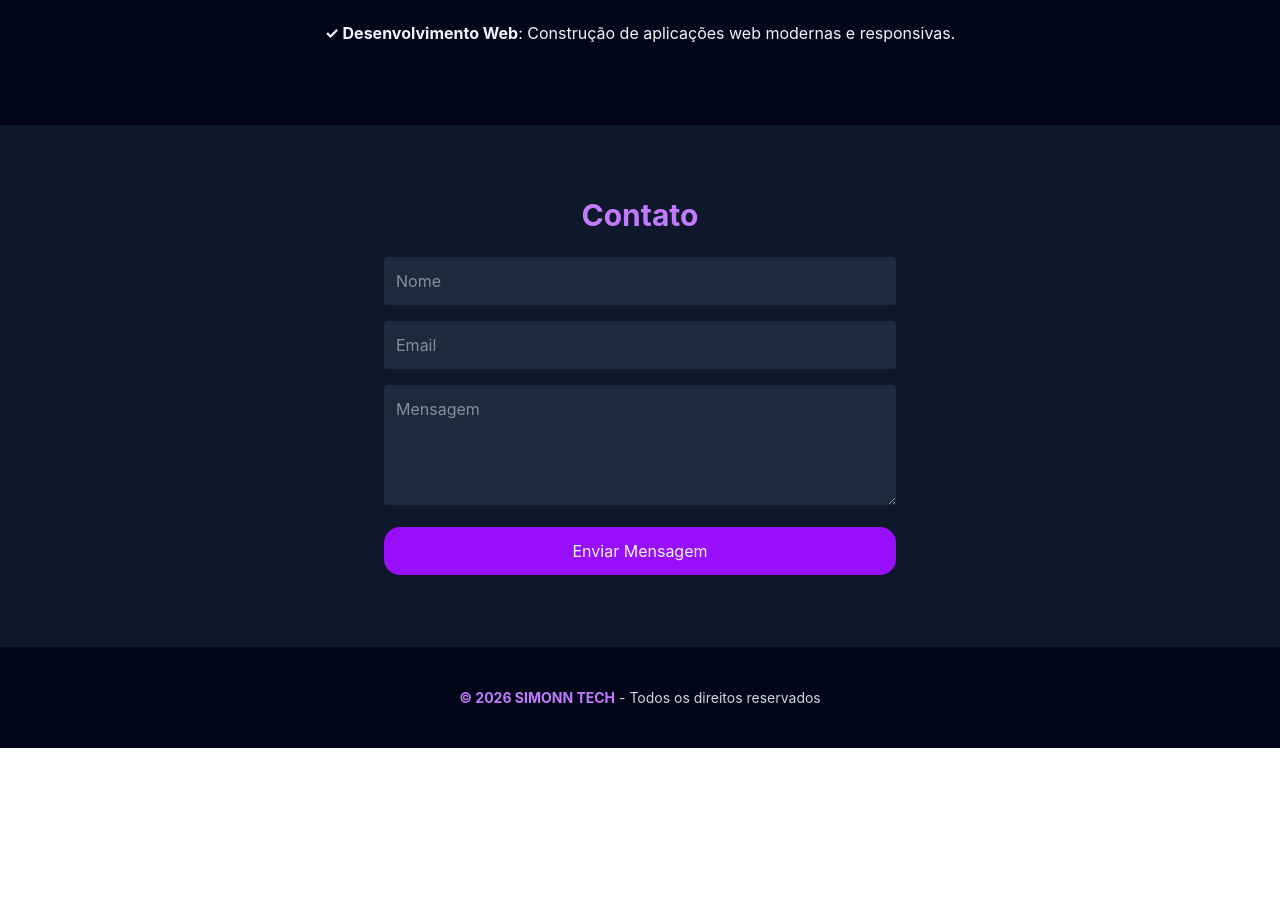
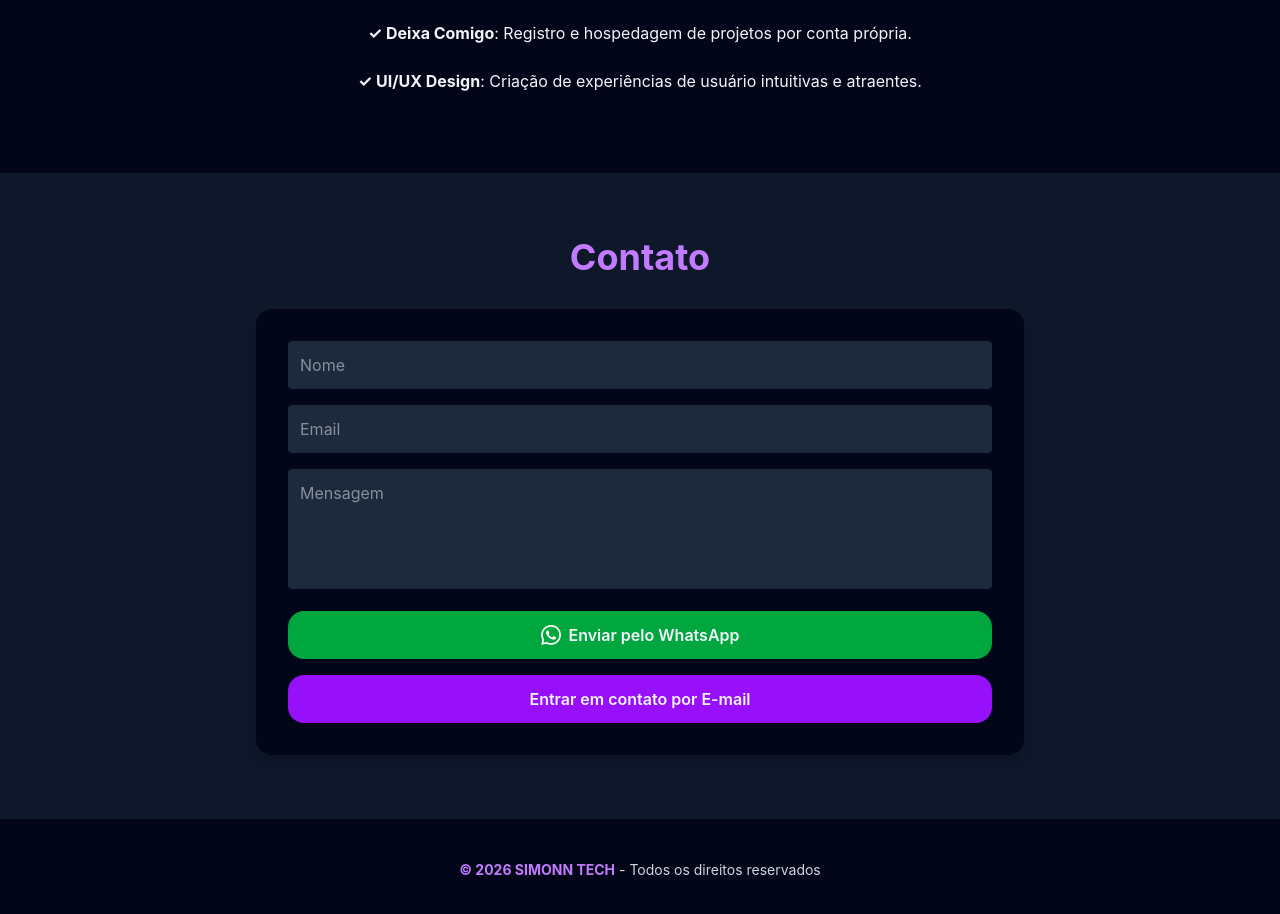
Before and after one commit to simonntech/portfolio, a React (Vite) app: page / in a window 1280 px wide. Shown: the part 4300-5214 px from the top of the page. Before the commit the page ends 5048 px from the top, so only its background shows below. Built offline with nearby package versions, Linux system fonts and the light colour scheme.

Commit message:
feat: enhance Contact section with WhatsApp and email submission functionality; update Skills section with new skills

```diff
--- a/src/sections/Contact.jsx
+++ b/src/sections/Contact.jsx
@@ -1,41 +1,181 @@
-function Contact() {
+import { useState } from "react";
+import whatsappIcon from "../assets/whatsapp.png";
+
+export default function Contact() {
+  const [formData, setFormData] = useState({
+    nome: "",
+    email: "",
+    mensagem: "",
+  });
+
+  const handleChange = (e) => {
+    setFormData({
+      ...formData,
+      [e.target.name]: e.target.value,
+    });
+  };
+
+  const handleWhatsAppSubmit = (e) => {
+    e.preventDefault();
+
+    const telefone = "5518996756464";
+
+    const texto = `
+Olá, meu nome é ${formData.nome}.
+
+Email: ${formData.email}
+
+Mensagem:
+${formData.mensagem}
+    `;
+
+    const mensagemFormatada = encodeURIComponent(texto);
+
+    const url = `https://wa.me/${telefone}?text=${mensagemFormatada}`;
+
+    window.open(url, "_blank");
+  };
+
+  const handleEmailClick = () => {
+    const email = "contato.simon.tech@gmail.com";
+
+    const assunto = "Contato pelo portfólio";
+
+    const corpo = `
+Nome: ${formData.nome}
+
+Email: ${formData.email}
+
+Mensagem:
+${formData.mensagem}
+    `;
+
+    const mailtoLink = `mailto:${email}?subject=${encodeURIComponent(
+      assunto
+    )}&body=${encodeURIComponent(corpo)}`;
+
+    window.location.href = mailtoLink;
+  };
+
   return (
-    <section id="contact" className="py-10 px-4 bg-slate-900">
-      <div className="max-w-xl mx-auto p-8 ">
-        <h2 className="text-3xl font-bold text-center mb-6 text-purple-400">
+    <section
+      id="contato"
+      className="bg-slate-900 py-16 px-6"
+    >
+      <div className="max-w-3xl mx-auto">
+
+        <h2 className="text-3xl md:text-4xl font-bold text-center text-purple-400 mb-8">
           Contato
         </h2>
 
-        <form className="space-y-4">
+        <form
+          onSubmit={handleWhatsAppSubmit}
+          className="
+            bg-slate-950
+            p-8
+            rounded-2xl
+            shadow-lg
+            space-y-4
+          "
+        >
           <input
             type="text"
+            name="nome"
             placeholder="Nome"
-            className="w-full p-3 rounded bg-slate-800"
+            value={formData.nome}
+            onChange={handleChange}
+            required
+            className="
+              w-full
+              p-3
+              rounded
+              bg-slate-800
+              focus:outline-none
+              focus:ring-2
+              focus:ring-purple-600
+            "
           />
 
           <input
             type="email"
+            name="email"
             placeholder="Email"
-            className="w-full p-3 rounded bg-slate-800"
+            value={formData.email}
+            onChange={handleChange}
+            required
+            className="
+              w-full
+              p-3
+              rounded
+              bg-slate-800
+              focus:outline-none
+              focus:ring-2
+              focus:ring-purple-600
+            "
           />
 
           <textarea
+            name="mensagem"
             placeholder="Mensagem"
             rows="4"
-            className="w-full p-3 rounded bg-slate-800"
-          ></textarea>
+            value={formData.mensagem}
+            onChange={handleChange}
+            required
+            className="
+              w-full
+              p-3
+              rounded
+              bg-slate-800
+              focus:outline-none
+              focus:ring-2
+              focus:ring-purple-600
+              resize-none
+            "
+          />
 
           <button
             type="submit"
-            className="w-full bg-purple-600 hover:bg-purple-700 p-3 rounded-2xl"
+            className="
+              w-full
+              flex
+              items-center
+              justify-center
+              gap-2
+              bg-green-600
+              hover:bg-green-700
+              p-3
+              rounded-2xl
+              font-semibold
+              transition
+            "
           >
-            Enviar Mensagem
+            <img
+              src={whatsappIcon}
+              alt="WhatsApp"
+              className="w-5 h-5"
+            />
+
+            Enviar pelo WhatsApp
+          </button>
+
+          <button
+            type="button"
+            onClick={handleEmailClick}
+            className="
+              w-full
+              bg-purple-600
+              hover:bg-purple-700
+              p-3
+              rounded-2xl
+              font-semibold
+              transition
+            "
+          >
+            Entrar em contato por E-mail
           </button>
         </form>
+
       </div>
     </section>
   );
 }
-
-
-export default Contact;
--- a/src/sections/Skills.jsx
+++ b/src/sections/Skills.jsx
@@ -10,8 +10,9 @@ function Plus() {
           <ul className="flex flex-col gap-6">
             <li><strong>✓ Arte e Criatividade</strong>: Design de interfaces e criação de conteúdo visual impactante.</li>
             <li><strong>✓ Comunicação Ativa</strong>: Comunicação eficaz e ativa com o cliente durante todo o processo.</li>
+            <li><strong>✓ Manutenção de Hospedagem</strong>: Manutenção e atualização contínua da hospedagem.</li>
+            <li><strong>✓ Deixa Comigo</strong>: Registro e hospedagem de projetos por conta própria.</li>
             <li><strong>✓ UI/UX Design</strong>: Criação de experiências de usuário intuitivas e atraentes.</li>
-            <li><strong>✓ Desenvolvimento Web</strong>: Construção de aplicações web modernas e responsivas.</li>
           </ul>
         </div>
       </div>
```
